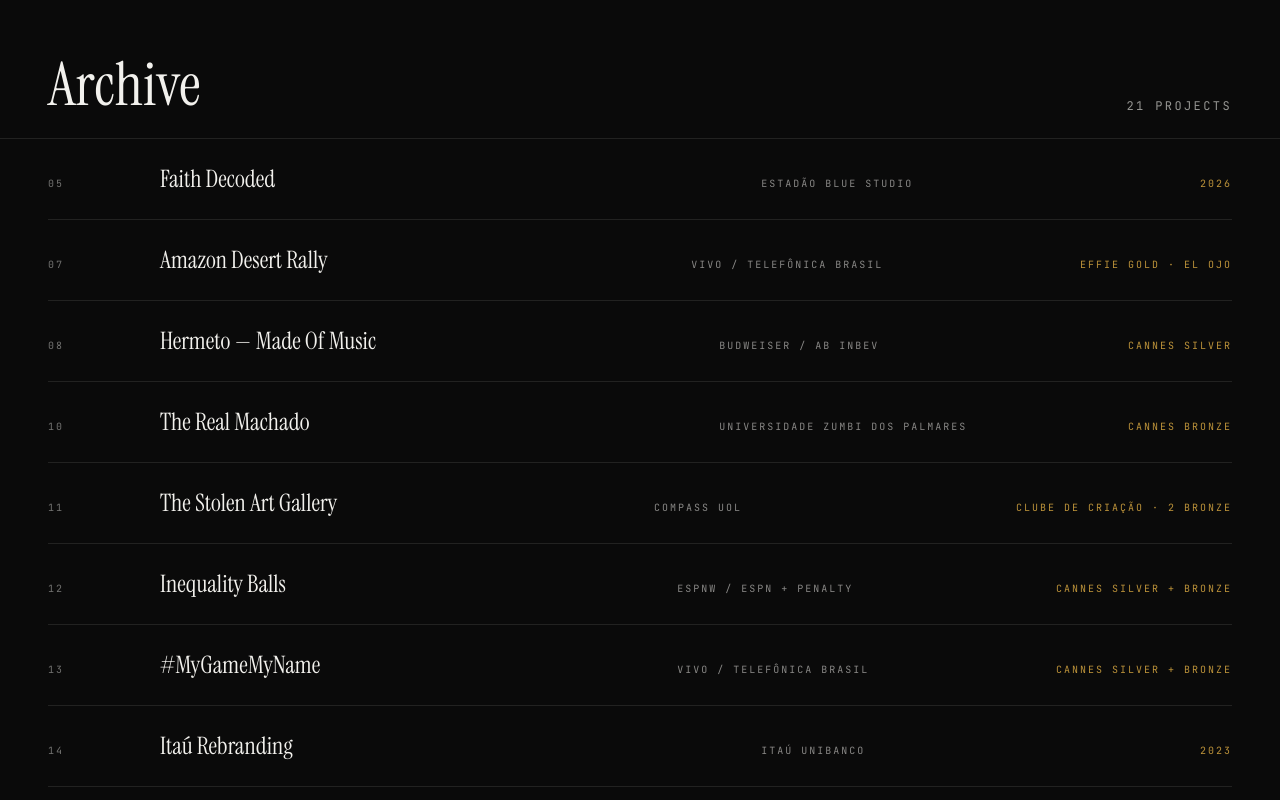
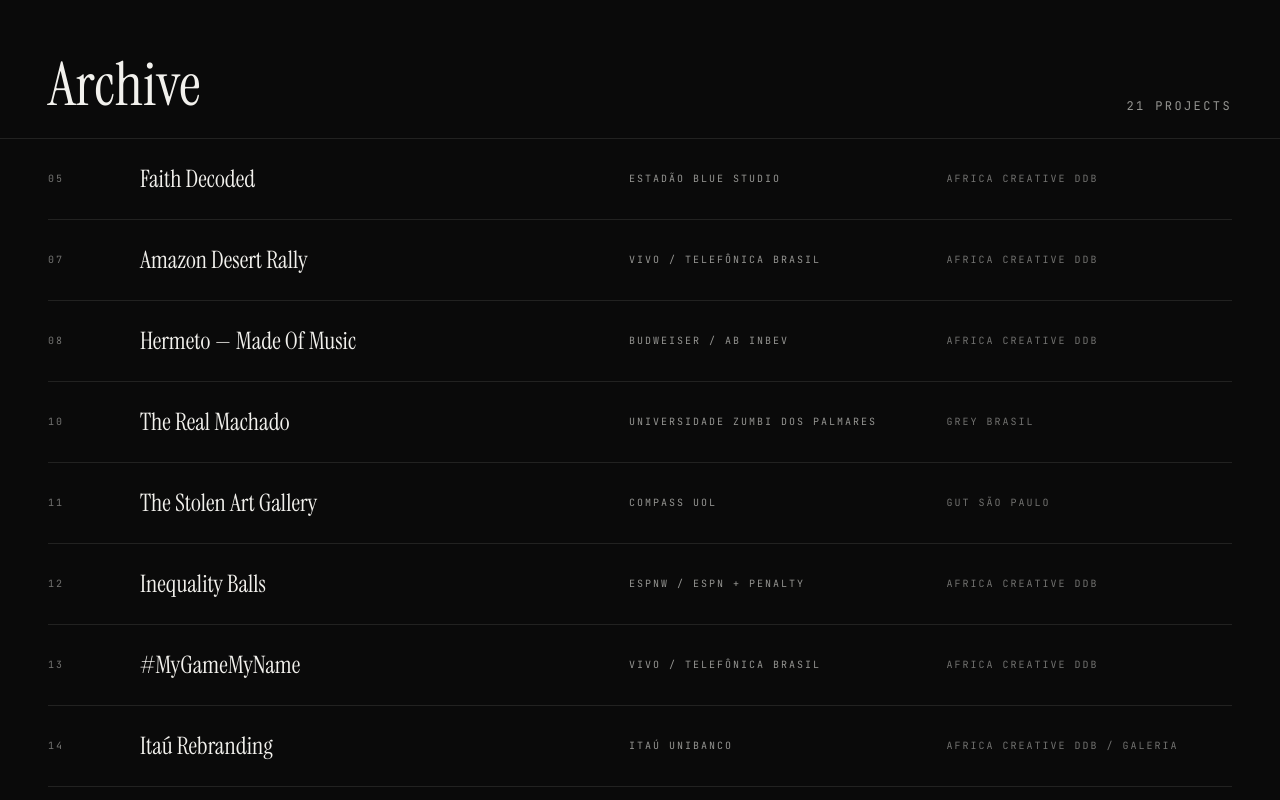
Before and after one commit to edumenezes75/site, a Next.js app: page / in a window 1280 px wide. Shown: the part 4380-5180 px from the top of the page. Built offline with nearby package versions, Linux system fonts and the light colour scheme.

Commit message:
Archive: cleaner aligned columns — No · Title · Client · Agency
Dropped the year/award column; the archive list now shows client/brand and
agency in aligned, vertically-centered columns. Reads as an organized index.

Co-Authored-By: Claude Opus 4.8 <noreply@anthropic.com>

```diff
--- a/src/components/ProjectIndex.tsx
+++ b/src/components/ProjectIndex.tsx
@@ -46,7 +46,7 @@ export default function ProjectIndex() {
                 href={`/projects/${p.slug}`}
                 data-cursor="play"
                 data-cursor-label={`No. ${String(no).padStart(2, "0")}`}
-                className="group grid grid-cols-[auto_1fr] md:grid-cols-[80px_1.4fr_1fr_auto] items-baseline gap-x-4 md:gap-x-8 gap-y-1 py-5 md:py-6"
+                className="group grid grid-cols-[40px_1fr] md:grid-cols-[60px_1.6fr_1fr_1fr] items-center gap-x-4 md:gap-x-8 gap-y-1 py-5 md:py-6"
               >
                 <span className="font-mono text-[10px] uppercase tracking-[0.2em] text-fg/45">
                   {String(no).padStart(2, "0")}
@@ -54,11 +54,11 @@ export default function ProjectIndex() {
                 <span className="font-display text-xl md:text-2xl transition-colors group-hover:text-gold">
                   {p.title}
                 </span>
-                <span className="hidden md:block font-mono text-[10px] uppercase tracking-[0.2em] text-fg/55">
+                <span className="col-start-2 md:col-start-3 font-mono text-[10px] uppercase tracking-[0.2em] text-fg/60">
                   {p.client}
                 </span>
-                <span className="justify-self-end font-mono text-[10px] uppercase tracking-[0.2em] text-gold/90">
-                  {p.award ?? p.year ?? ""}
+                <span className="hidden md:block font-mono text-[10px] uppercase tracking-[0.2em] text-fg/45">
+                  {p.agency}
                 </span>
               </TransitionLink>
             </li>
```
